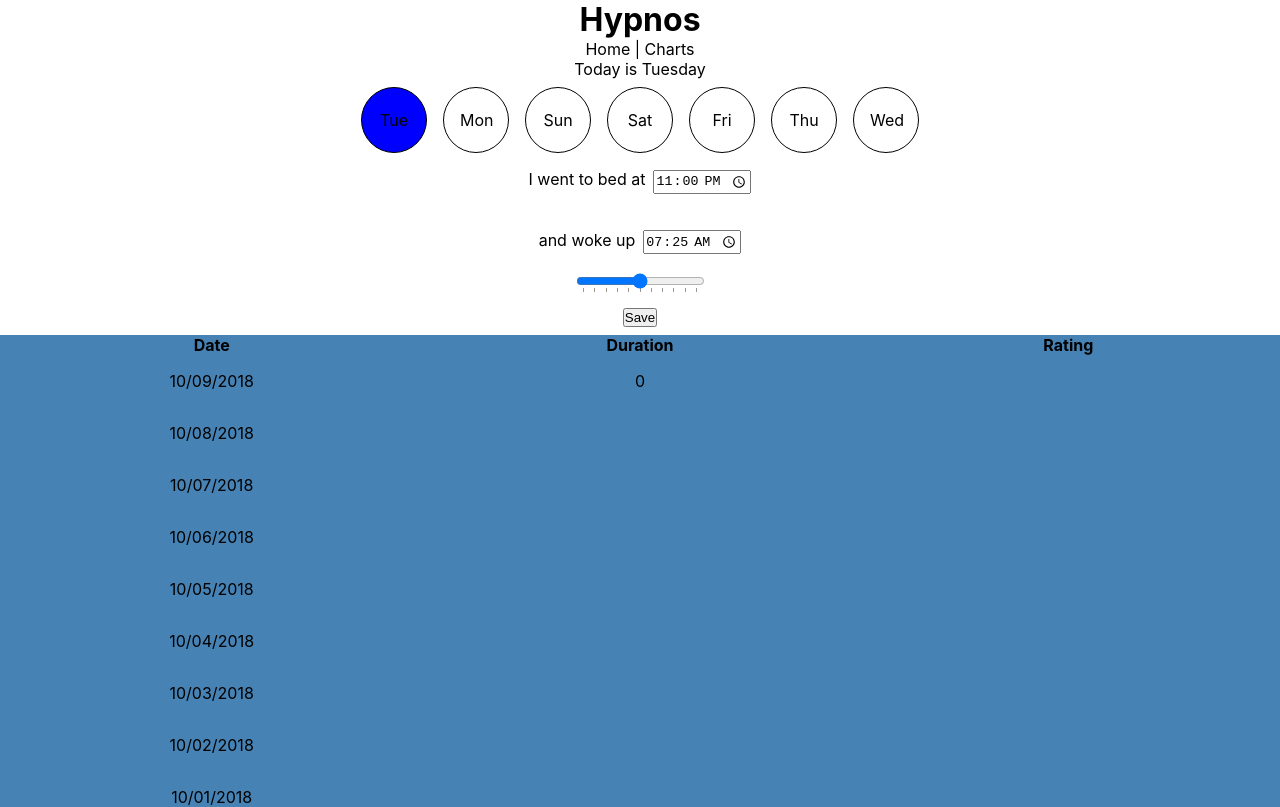
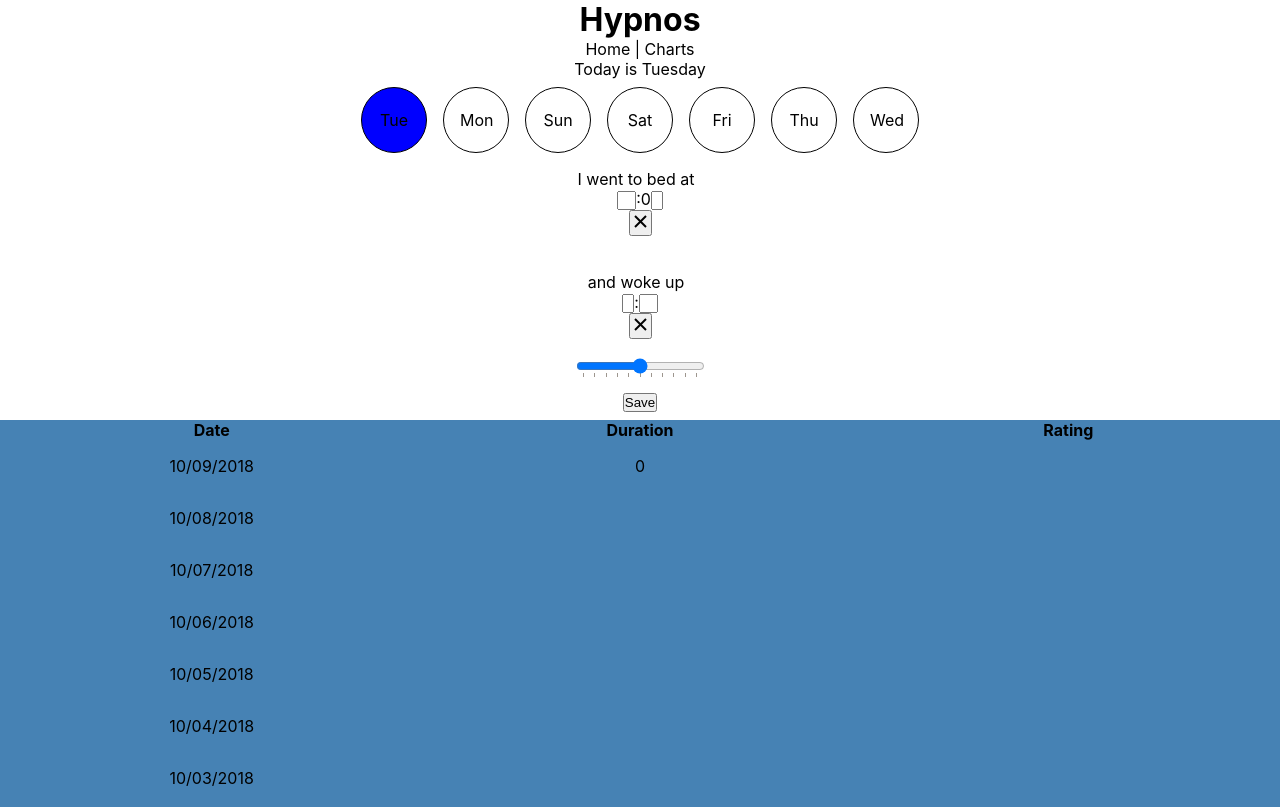
Before and after one commit to goransle/hypnos, a React (Create React App) app: page / in a window 1280 px wide. Shown: the top 807 px of the page. Built offline with nearby package versions, Linux system fonts and the light colour scheme.

Commit message:
24 hour timepicker

```diff
--- a/package.json
+++ b/package.json
@@ -8,12 +8,14 @@
     "localforage": "^1.7.3",
     "moment": "^2.24.0",
     "npm": "^6.7.0",
+    "rc-time-picker": "^3.6.1",
     "react": "^16.7.0",
     "react-apexcharts": "^1.2.1",
     "react-dom": "^16.7.0",
     "react-router": "^4.3.1",
     "react-router-dom": "^4.3.1",
-    "react-scripts": "^2.1.3"
+    "react-scripts": "^2.1.3",
+    "react-time-picker": "^3.2.0"
   },
   "scripts": {
     "start": "react-scripts start",
--- a/src/components/Logging.js
+++ b/src/components/Logging.js
@@ -1,4 +1,5 @@
 import React, { Component } from "react";
+import TimePicker from 'react-time-picker';
 
 class Logging extends Component {
   constructor(props) {
@@ -23,6 +24,13 @@ class Logging extends Component {
     this.setState({ [e.target.name]: e.target.value });
   };
 
+  handleBedtime = value =>{
+    this.setState({ bedtime: value })
+  }
+  handleWaketime = value =>{
+    this.setState({ waketime: value })
+  }
+
   onSubmit = form => {
     this.props.inputHandler(this.state)
   };
@@ -33,21 +41,24 @@ class Logging extends Component {
         <div>
           <div className="form-group">
             <label>I went to bed at</label>
-            <input
-              type="time"
+            <TimePicker
               name="bedtime"
-              onChange={this.handleChange}
-              defaultValue={data.bedtime}
+              onChange={this.handleBedtime}
+              value={data.bedtime}
+              disableClock={true}
+              locale={"en-GB"}
             />
           </div>
           <br/>
           <div className="form-group">
             <label>and woke up</label>
-            <input
+            <TimePicker
               type="time"
               name="waketime"
-              onChange={this.handleChange}
-              defaultValue={data.waketime}
+              onChange={this.handleWaketime}
+              value={data.waketime}
+              disableClock={true}
+              locale={"en-GB"}
             />
           </div>
           <div className="form-group">
```
Also changed, not shown: 1 other file (tests, documents, lock files or other folders).
